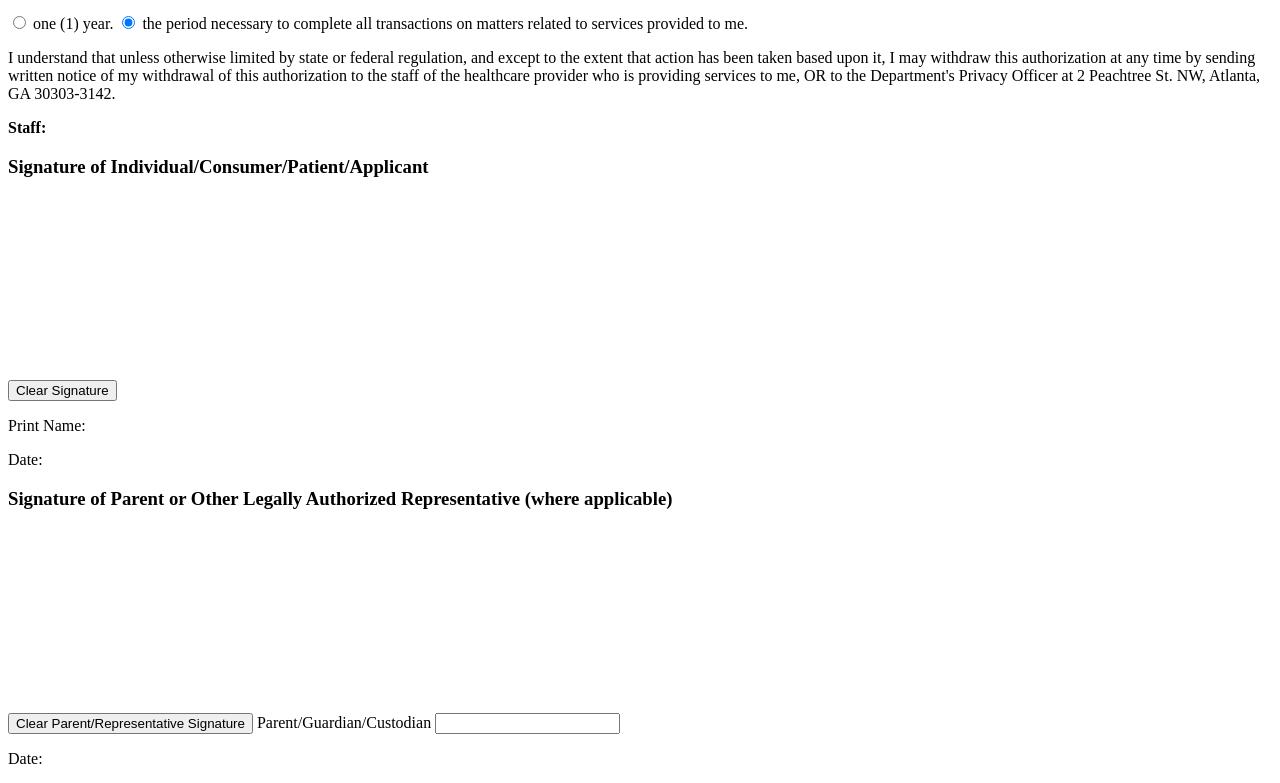
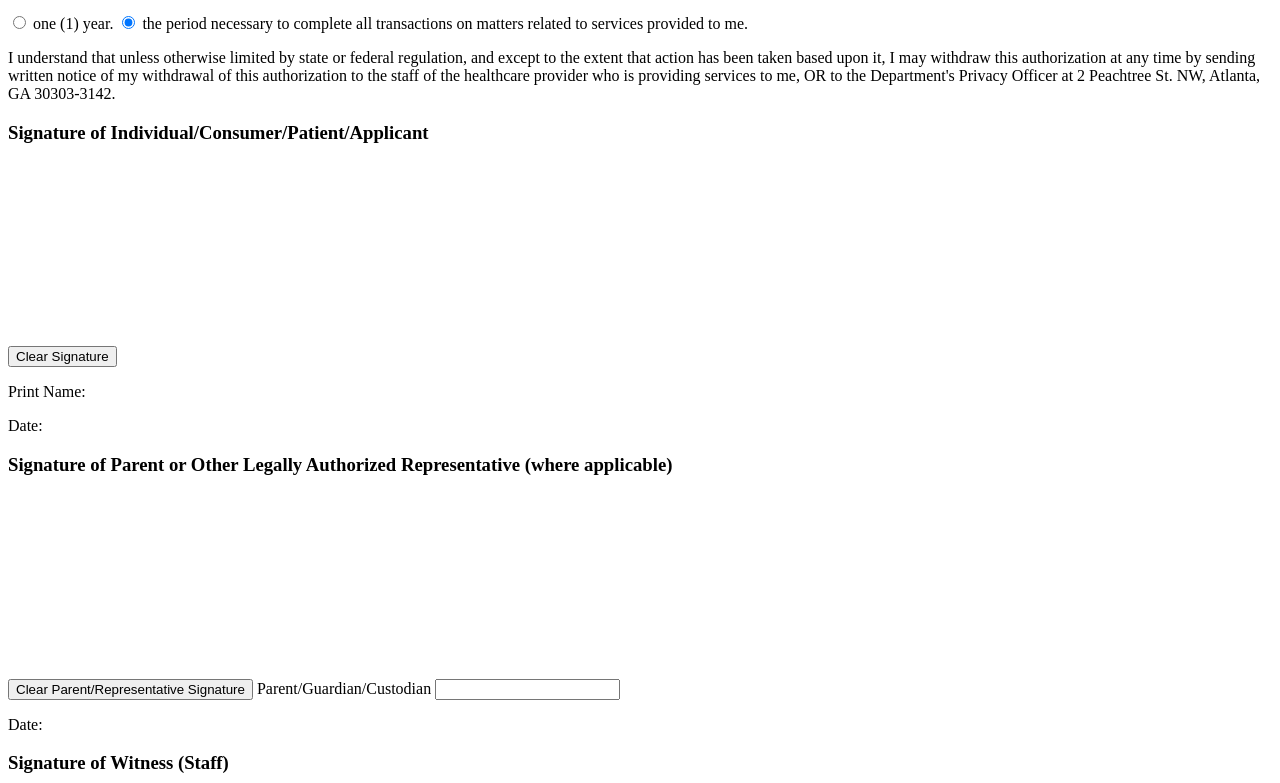
Before and after one commit to Thinkthyme1/MCR-forms, a website with bundled scripts: page index.html in a window 1280 px wide. Shown: the part 1864-2647 px from the top of the page. Built offline with nearby package versions, Linux system fonts and the light colour scheme.

Commit message:
Remove ROI staff line above signature section

```diff
--- a/index.html
+++ b/index.html
@@ -202,7 +202,6 @@
               </p>
             </div>
 
-            <p class="readonly-line"><strong>Staff:</strong> <span id="roiStaffName"></span></p>
             <h3>Signature of Individual/Consumer/Patient/Applicant</h3>
             <canvas id="roiSignature" class="signature-pad" width="640" height="180"></canvas>
             <div class="signature-actions signature-meta-row">
```
